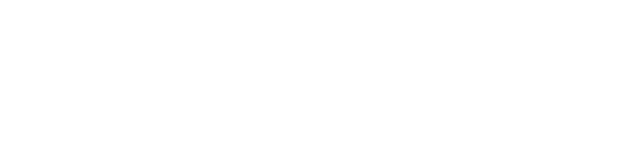
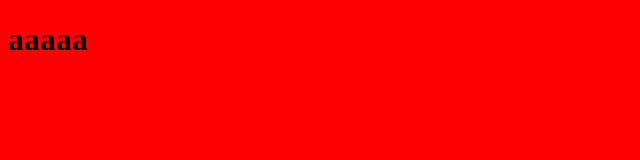
Before and after one commit to AndrewSerbinchuk/CV, a plain HTML site: page newFile.html in a window 1280 px wide. Shown: the whole page, without its empty margins (0-640 px from the left). Drawn offline with Linux system fonts and the light colour scheme.

Commit message:
добавив текст

```diff
--- a/newFile.html
+++ b/newFile.html
@@ -8,6 +8,8 @@
     <link rel="stylesheet" href="style.css">
 </head>
 <body>
+    <h1>aaaaa
 
+    </h1>
 </body>
 </html>
--- a/style.css
+++ b/style.css
@@ -0,0 +1,3 @@
+body{
+    background-color: red;
+}
```
